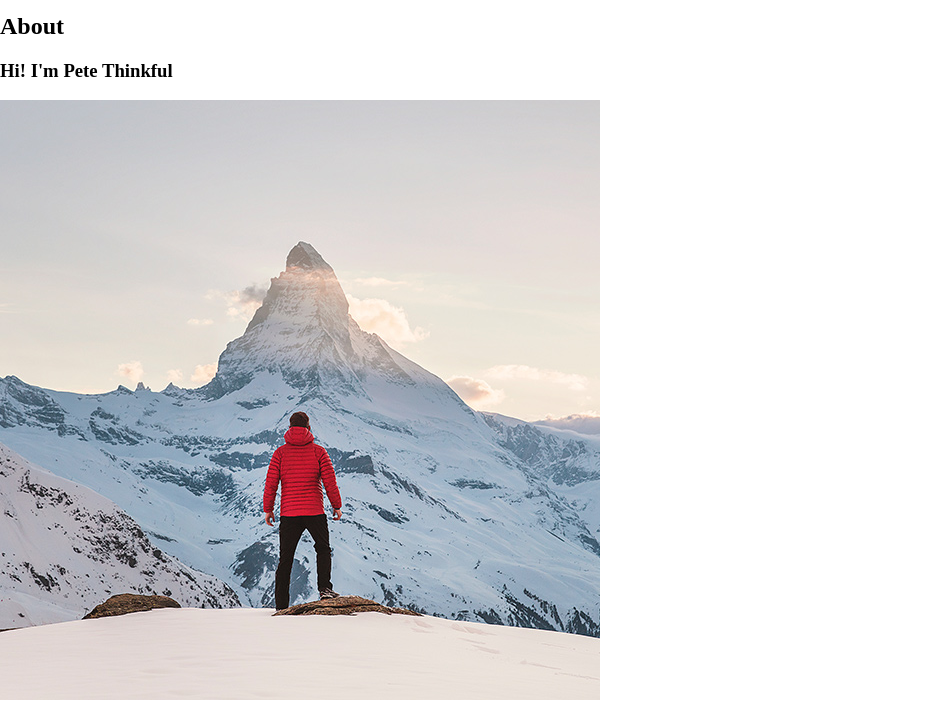
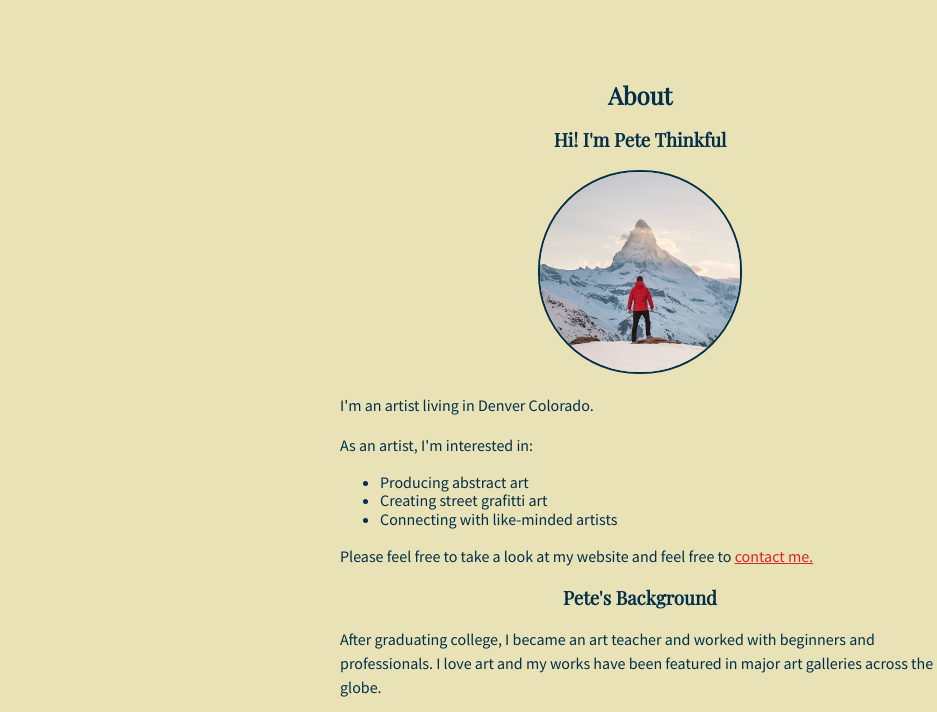
Before and after one commit to stang2023/Petethinkful, a plain HTML site: page index.html in a window 1280 px wide. Shown: the part 142-854 px from the top of the page, without its empty margins (0-937 px from the left). Drawn offline with nearby package versions, Linux system fonts and the light colour scheme; files that its build step writes are made by us from their sources; the site is published under a folder, as on GitHub Pages, so addresses that start at the root find nothing.

Commit message:
Update index.html

```diff
--- a/index.html
+++ b/index.html
@@ -7,7 +7,7 @@
   <meta name="viewport" content="width=device-width, initial-scale=1.0">
   <title>Pete Thinkful</title>
   <link rel="stylesheet" href="https://cdnjs.cloudflare.com/ajax/libs/normalize/8.0.1/normalize.min.css">
-  <link href="/Pete-Thinkful/style.css" rel="stylesheet" type="text/css">
+  <link href="style.css" rel="stylesheet" type="text/css">
 </head>
 
 <body>
```
